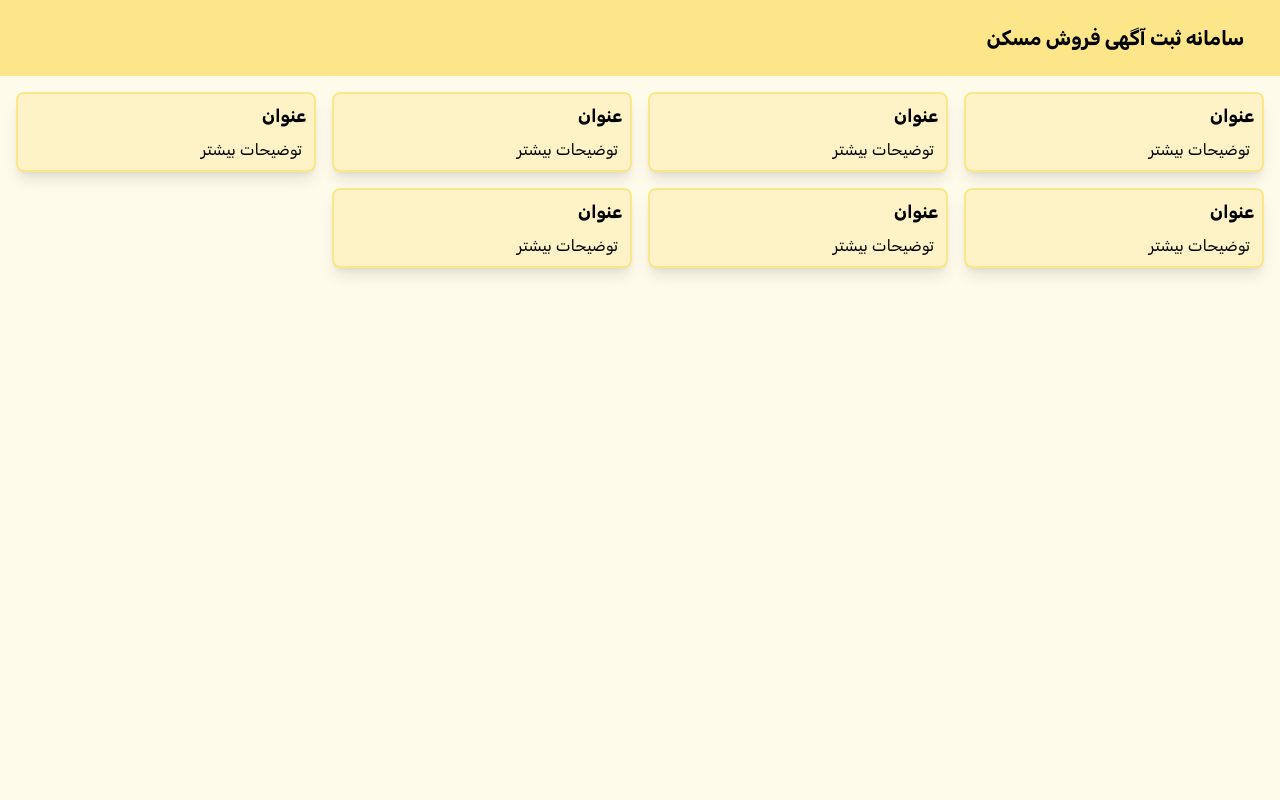
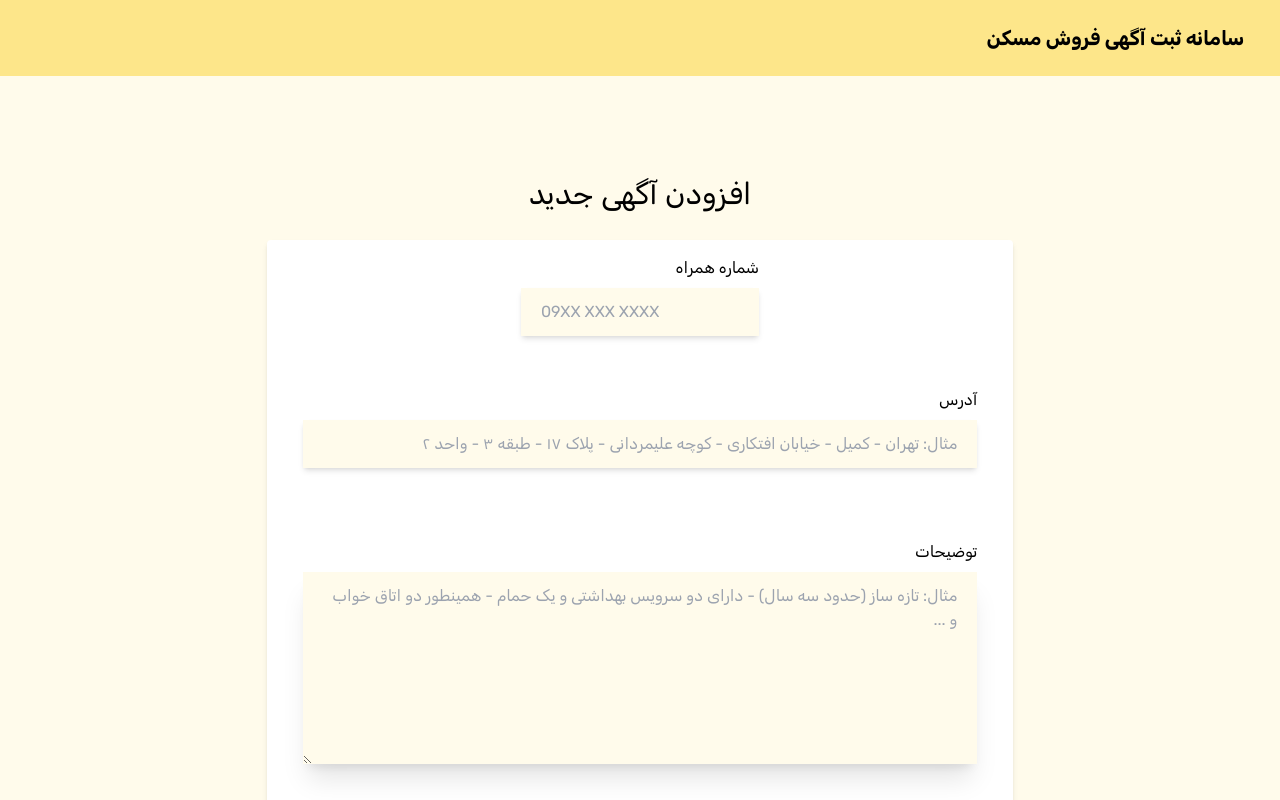
Before and after one commit to Alirezame79/House-Selling, a React (Create React App) app: page /add-advertising in a window 1280 px wide. Shown: the top 800 px of the page. Built offline with nearby package versions, Linux system fonts and the light colour scheme.

Commit message:
Add Input ui component and Add router to app and Create AdvertisingList component instead of app components data and Create NotFound component and Create addAdvertising component and Fix some bugs

```diff
--- a/package.json
+++ b/package.json
@@ -10,8 +10,12 @@
     "@types/node": "^16.18.96",
     "@types/react": "^18.3.1",
     "@types/react-dom": "^18.3.0",
+    "@types/react-leaflet": "^3.0.0",
+    "leaflet": "^1.9.4",
     "react": "^18.3.1",
     "react-dom": "^18.3.1",
+    "react-leaflet": "^4.2.1",
+    "react-router-dom": "^6.23.0",
     "react-scripts": "5.0.1",
     "typescript": "^4.9.5",
     "web-vitals": "^2.1.4"
@@ -41,6 +45,7 @@
     ]
   },
   "devDependencies": {
+    "@types/leaflet": "^1.9.12",
     "tailwindcss": "^3.4.3"
   }
 }
--- a/src/App.tsx
+++ b/src/App.tsx
@@ -1,17 +1,20 @@
 import React from 'react';
-import Advertising from './components/cards/Advertising';
+import AddAdvertising from './components/AddAdvertising';
+import { BrowserRouter, Route, Routes } from 'react-router-dom';
+import AdvertisingsList from './components/AdvertisingsList';
+import NotFound from './components/NotFound';
 
 function App() {
 
   return (
-    <div className='min-h-screen bg-amber-50 md:p-2 p-1 grid grid-cols-1 sm:grid-cols-2 md:grid-cols-3 lg:grid-cols-4 place-content-start'>
-      <Advertising />
-      <Advertising />
-      <Advertising />
-      <Advertising />
-      <Advertising />
-      <Advertising />
-      <Advertising />
+    <div className='min-h-screen bg-amber-50'>
+      <BrowserRouter>
+        <Routes>
+          <Route path="/" element={<AdvertisingsList />} />
+          <Route path="/add-advertising" element={<AddAdvertising />} />
+          <Route path="*" element={<NotFound />} />
+        </Routes>
+      </BrowserRouter>
     </div>
   );
 }
--- /dev/null
+++ b/src/components/AddAdvertising.tsx
@@ -0,0 +1,29 @@
+import { MapContainer, Marker, Popup, TileLayer } from "react-leaflet";
+import Input from "./ui/Input";
+import Leaflet from "./Leaflet";
+
+export default function AddAdvertising() {
+  const position : any = [51.505, -0.09]
+
+  return (
+    <div className="p-20">
+      <h1 className="text-center text-3xl p-5">افزودن آگهی جدید</h1>
+      <form className="flex flex-col gap-8 bg-white shadow-md rounded w-2/3 mx-auto my-2 p-4">
+        {/* <Leaflet /> */}
+        <div className="flex flex-col gap-2 w-1/3 m-auto">
+          <label htmlFor="phone">شماره همراه</label>
+          <Input className="text-left" type="tel" placeholder="09XX XXX XXXX"/>
+        </div>
+        <div className="flex flex-col gap-2 p-5 w-full m-auto">
+          <label htmlFor="phone">آدرس</label>
+          <Input type="text" placeholder="مثال: تهران - کمیل - خیابان افتکاری - کوچه علیمردانی - پلاک ۱۷ - طبقه ۳ - واحد ۲"/>
+        </div>
+        <div className="flex flex-col gap-2 p-5 w-full m-auto">
+          <label htmlFor="phone">توضیحات</label>
+          <Input textArea type="text" placeholder="مثال: تازه ساز (حدود سه سال) - دارای دو سرویس بهداشتی و یک حمام - همینطور دو اتاق خواب و ..."/>
+        </div>
+        <button className="bg-amber-300 hover:bg-amber-200 rounded-lg text-lg font-bold w-1/4 p-3 m-auto">ثبت آگهی</button>
+      </form>
+    </div>
+  )
+}
--- /dev/null
+++ b/src/components/AdvertisingsList.tsx
@@ -0,0 +1,13 @@
+import Advertising from "./cards/Advertising";
+
+export default function AdvertisingsList() {
+
+  return (
+    <div className="md:p-2 p-1 grid grid-cols-1 sm:grid-cols-2 md:grid-cols-3 lg:grid-cols-4 place-content-start">
+      <Advertising />
+      <Advertising />
+      <Advertising />
+      <Advertising />
+    </div>
+  )
+}
--- /dev/null
+++ b/src/components/Leaflet.tsx
@@ -0,0 +1,55 @@
+import { useCallback, useMemo, useRef, useState } from "react";
+import { MapContainer, Marker, Popup, TileLayer } from "react-leaflet";
+
+const center = {
+  lat: 51.505,
+  lng: -0.09,
+}
+
+export default function Leaflet() {
+
+  return (
+    <MapContainer className="border-2 border-black" center={[51.505, -0.09]} zoom={13} scrollWheelZoom={false}>
+      <TileLayer
+        attribution='&copy; <a href="https://www.openstreetmap.org/copyright">OpenStreetMap</a> contributors'
+        url="https://{s}.tile.openstreetmap.org/{z}/{x}/{y}.png"
+      />
+      <DraggableMarker />
+    </MapContainer>
+  )
+}
+
+function DraggableMarker() {
+  const [draggable, setDraggable] = useState(false)
+  const [position, setPosition] = useState(center)
+  const markerRef = useRef(null)
+  const eventHandlers = useMemo(
+    () => ({
+      dragend() {
+        const marker = markerRef.current
+        if (marker != null) {
+          // setPosition(marker.getLatLng())
+        }
+      },
+    }),
+    [],
+  )
+  const toggleDraggable = useCallback(() => {
+    setDraggable((d) => !d)
+  }, [])
+  return (
+    <Marker
+      draggable={draggable}
+      eventHandlers={eventHandlers}
+      position={position}
+      ref={markerRef}>
+      <Popup minWidth={90}>
+        <span onClick={toggleDraggable}>
+          {draggable
+            ? 'Marker is draggable'
+            : 'Click here to make marker draggable'}
+        </span>
+      </Popup>
+    </Marker>
+  )
+}
--- /dev/null
+++ b/src/components/NotFound.tsx
@@ -0,0 +1,9 @@
+
+export default function NotFound() {
+  return (
+    <div className="min-h-screen bg-amber-50 text-center py-32 flex flex-col gap-3">
+      <h2 className="text-2xl font-bold">مسیر مورد نظر یافت نشد :(</h2>
+      <h2 className="text-red-700 text-lg">Error 404 (Not Found)</h2>
+    </div>
+  )
+}
--- a/src/components/cards/Advertising.tsx
+++ b/src/components/cards/Advertising.tsx
@@ -3,8 +3,7 @@ export default function Advertising() {
 
   return (
     <div className="bg-amber-100 md:shadow-lg shadow-md md:m-2 m-1 md:p-2 p-1.5 border-2 rounded-lg border-amber-200 flex flex-col md:gap-2 gap-1">
-      <h2 className="md:text-lg text-sm font-bold">عنوان</h2>
-      <h3 className="md:text-base text-xs md:mx-1 mx-0.5">توضیحات بیشتر</h3>
+      <h2 className="md:text-lg text-sm font-bold pr-2">آدرس</h2>
     </div>
   )
 }
--- /dev/null
+++ b/src/components/ui/Input.tsx
@@ -0,0 +1,15 @@
+
+export default function Input({textArea, type, placeholder, id, className}: any) {
+
+  if (textArea) {
+    return (
+      <textarea placeholder={placeholder} id={id} cols={15} rows={7}
+       className={`py-3 px-5 bg-amber-50 outline-amber-800 shadow-xl ${className}`} />
+    )
+  }else {
+    return (
+      <input type={type} placeholder={placeholder} id={id}
+       className={`py-3 px-5 bg-amber-50 outline-amber-800 shadow-md ${className}`}/>
+    )
+  }
+}
--- a/src/index.tsx
+++ b/src/index.tsx
@@ -2,8 +2,8 @@ import React from 'react';
 import ReactDOM from 'react-dom/client';
 import './index.css';
 import App from './App';
-import Header from './components/Header';
-import Footer from './components/Footer';
+import Header from './components/layouts/Header';
+import Footer from './components/layouts/Footer';
 
 ReactDOM.createRoot(
   document.getElementById('root') as HTMLElement
```
Also changed, not shown: src/components/layouts/Footer.tsx (renamed from src/components/Footer.tsx), src/components/layouts/Header.tsx (renamed from src/components/Header.tsx), 1 other file (tests, documents, lock files or other folders).
